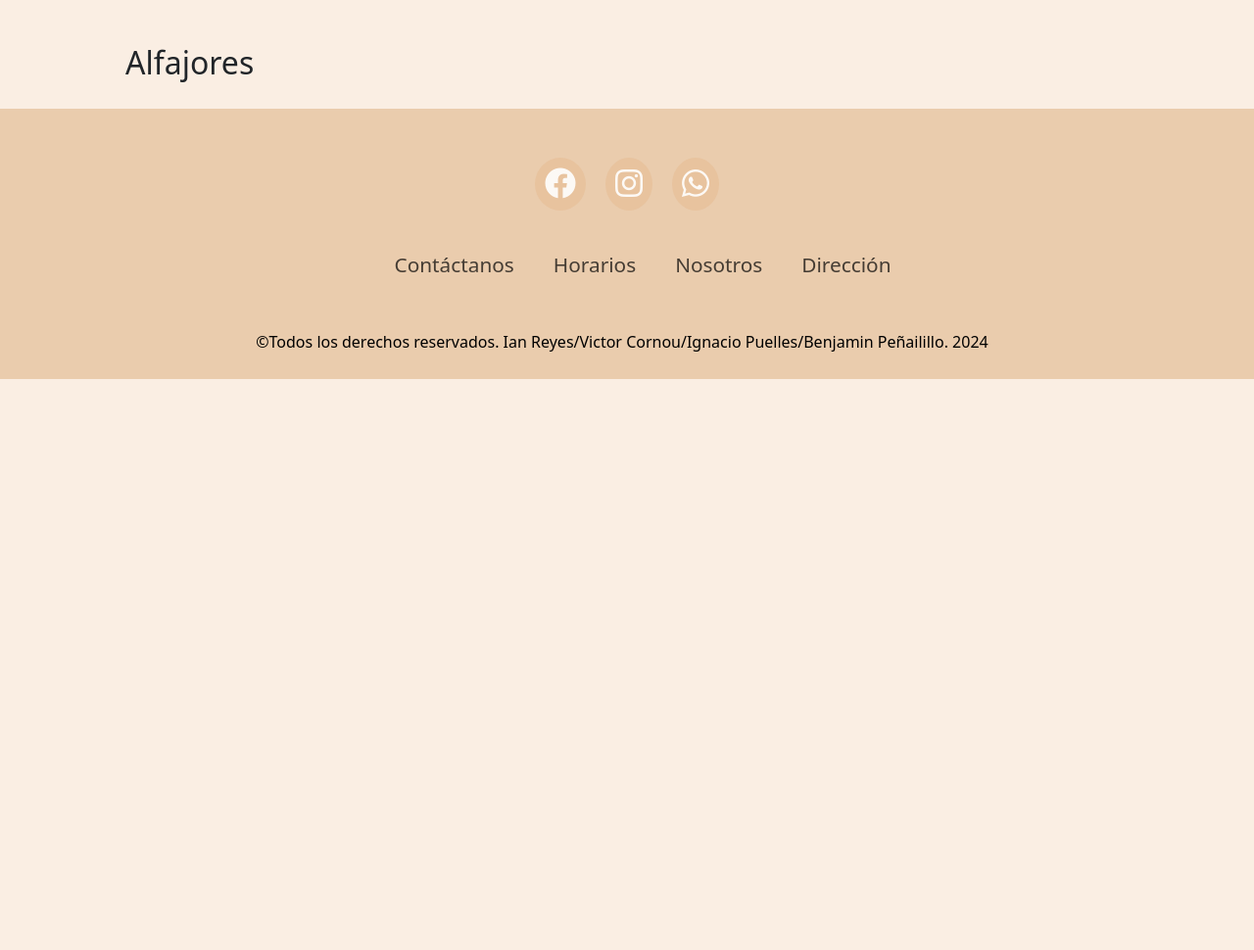
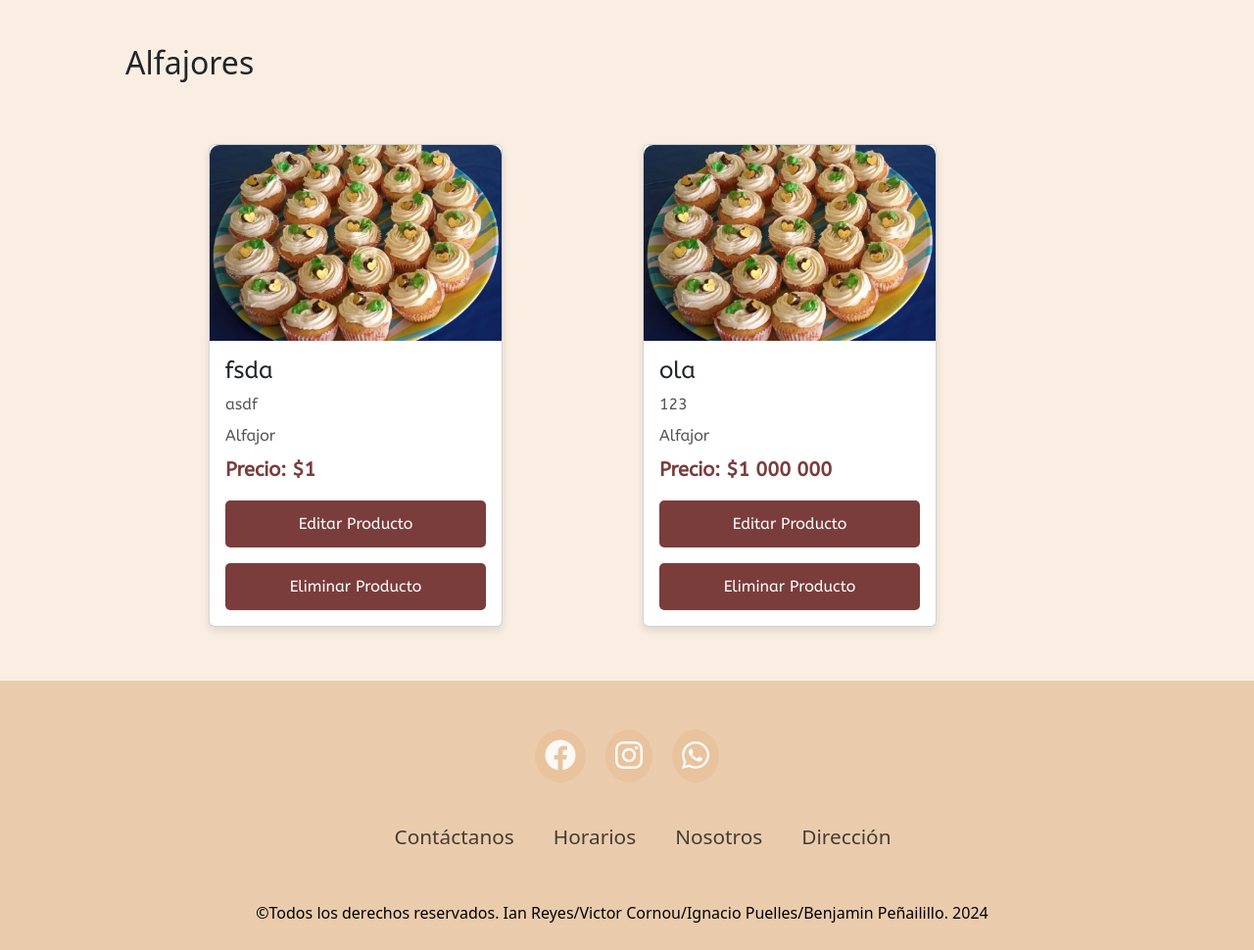
Before and after one commit to ElCornuwu/cupcakeQueen, a Django app: page /alfajores/ in a window 1280 px wide. Shown: the part 80-1050 px from the top of the page at 98% size. Before the commit the page ends 467 px from the top, so only its background shows below. Run offline with Django 5.2, Linux system fonts and the light colour scheme; a user stored in the database is signed in; data comes from the database, SQL or seed files in the repository; both versions use the stored data as it was after the commit.

Commit message:
filtro/editar

```diff
--- a/cupcakeQueen/settings.py
+++ b/cupcakeQueen/settings.py
@@ -40,7 +40,8 @@ INSTALLED_APPS = [
     'django.contrib.sessions',
     'django.contrib.messages',
     'django.contrib.staticfiles',
-    'pagina'
+    'pagina',
+    'django.contrib.humanize',
 ]
 
 CRISPY_ALLOWED_TEMPLATE_PACKS = "bootstrap5"
--- a/pagina/models.py
+++ b/pagina/models.py
@@ -21,7 +21,7 @@ class Producto(models.Model):
     nombre = models.CharField(max_length=100)
     categoria = models.ForeignKey(Categoria, on_delete=models.CASCADE, default=1)
     descripcion = models.TextField()
-    precio = models.DecimalField(max_digits=10, decimal_places=2)
+    precio = models.IntegerField()
     imagen = models.ImageField(upload_to='productos/', default='img/default-image.jpg')
 
     def __str__(self):
--- a/pagina/templates/alfajores.html
+++ b/pagina/templates/alfajores.html
@@ -4,11 +4,29 @@
 {% block title %}Tortas - Productos{% endblock %}
 
 {% block content %}
+{% load humanize %}
 <section class="producto" id="producto">
     <div class="main-text">
         <h2>Alfajores</h2>
     </div>
 
+    <div class="menu-content">
+        {% for producto in productos %}
+        <div class="card">
+            <img src="{{ producto.imagen.url }}" alt="{{ producto.nombre }}">
+            <div class="card-content">
+                <h3>{{ producto.nombre }}</h3>
+                <p>{{ producto.descripcion }}</p>
+                <p>{{ producto.categoria}}</p>
+                <p class="price">Precio: ${{ producto.precio|intcomma }}</p>
+                {% if request.user.is_superuser %}
+                    <a href="{% url 'editarProducto' producto.id %}">Editar Producto</a>
+                    <a href="{% url 'eliminar_producto' producto.id %}">Eliminar Producto</a>
+                {% endif %}
+            </div>
+        </div>
+        {% endfor %}
+    </div>
 
 </section>
 {% endblock %}
--- a/pagina/urls.py
+++ b/pagina/urls.py
@@ -18,6 +18,7 @@ urlpatterns = [
     path('direccion/', views.direccion, name='direccion'),
     path('agregarProducto/', views.agregar_producto, name='agregarProducto'),
     path('eliminar/<int:producto_id>/', ProductoDeleteView.as_view(), name='eliminar_producto'),
+    path('editar/<int:producto_id>/', views.editarProducto, name='editarProducto'),
 ]
 
 if settings.DEBUG:
--- a/pagina/views.py
+++ b/pagina/views.py
@@ -1,13 +1,10 @@
 from django.shortcuts import render, redirect, get_object_or_404
 from django.contrib.auth.decorators import login_required
 from django.contrib.auth import logout
-from .forms import CustomUserCreationForm
+from .forms import CustomUserCreationForm, ProductoForm
 from django.contrib.auth import authenticate, login
-from django.urls import reverse
-from .forms import ProductoForm
-from .models import Producto
+from .models import Producto, Categoria
 from django.views.generic import View
-
 # Create your views here.
 
 def index(request):
@@ -28,14 +25,8 @@ def exit(request):
     logout(request)
     return redirect(index)
 
-def alfajores(request):
-    return render(request, 'alfajores.html')
-
 def base(request):
     return render(request, 'base.html')
-
-def cupcake(request):
-    return render(request, 'cupcake.html')
 
 def form(request):
     return render(request, 'form.html')
@@ -51,7 +42,22 @@ def productos(request):
     return render(request, 'productos.html', context)
 
 def tortas(request):
-    return render(request, 'tortas.html')
+    categoria_torta = Categoria.objects.get(nombre="Torta")
+    productos = Producto.objects.filter(categoria=categoria_torta)
+
+    return render(request, 'tortas.html', {'productos': productos})
+
+def alfajores(request):
+    categoria_Alfajor = Categoria.objects.get(nombre="Alfajor")
+    productos = Producto.objects.filter(categoria=categoria_Alfajor)
+
+    return render(request, 'alfajores.html', {'productos': productos})
+
+def cupcake(request):
+    categoria_Cupcake = Categoria.objects.get(nombre="Cupcake")
+    productos = Producto.objects.filter(categoria=categoria_Cupcake)
+
+    return render(request, 'cupcake.html', {'productos': productos})
 
 def direccion(request):
     return render(request, 'direccion.html')
@@ -85,3 +91,16 @@ class ProductoDeleteView(View):
         producto = get_object_or_404(Producto, pk=producto_id)
         producto.delete()
         return redirect('productos')
+
+def editarProducto(request, producto_id):
+    producto = get_object_or_404(Producto, id=producto_id)
+
+    if request.method == 'POST':
+        form = ProductoForm(request.POST, request.FILES, instance=producto)
+        if form.is_valid():
+            form.save()
+            return redirect('productos')  # Redirige a la lista de productos después de guardar
+    else:
+        form = ProductoForm(instance=producto)
+
+    return render(request, 'editarProducto.html', {'form': form, 'producto': producto})
```
Also changed, not shown: pagina/templates/cupcake.html (+18 -0 lines), pagina/templates/editarProducto.html (added, +17 -0 lines), pagina/templates/productos.html (+14 -2 lines), pagina/templates/tortas.html (+18 -0 lines), db.sqlite3, pagina/migrations/0008_alter_producto_precio.py (added).
